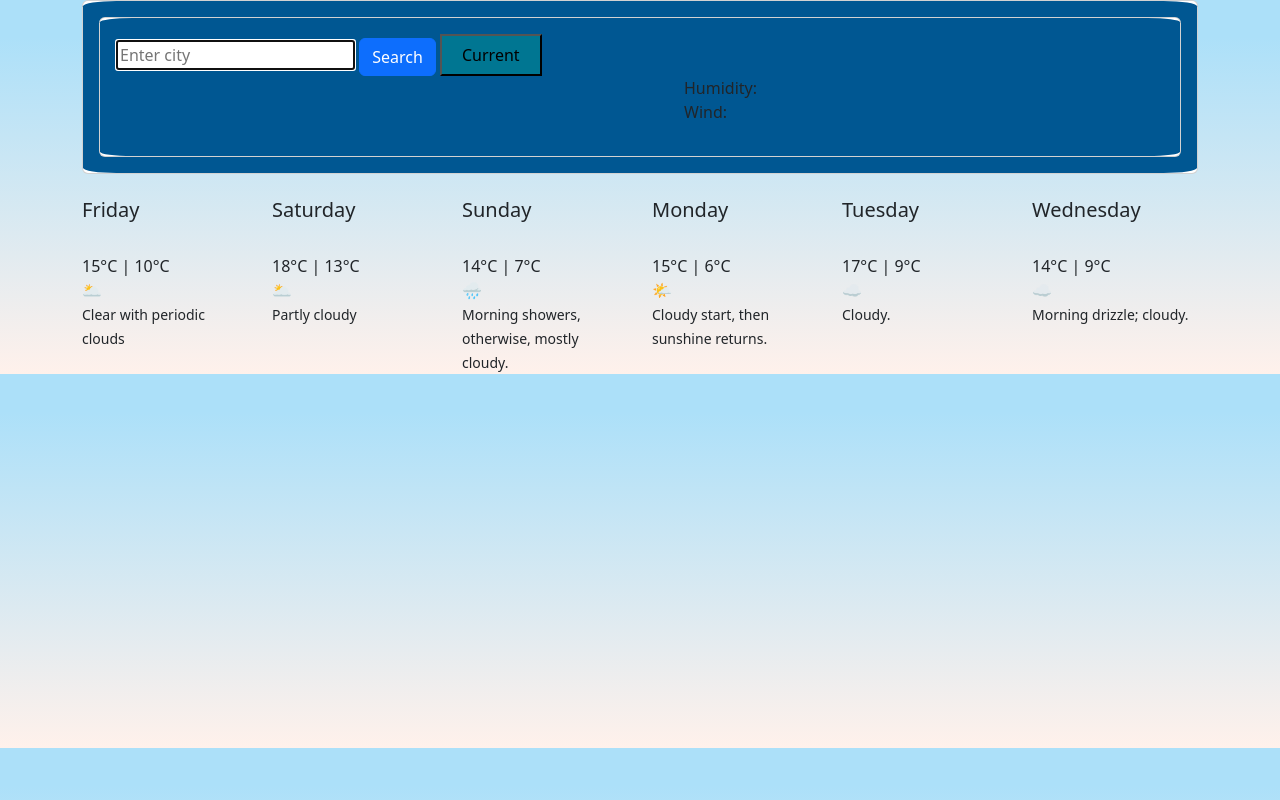
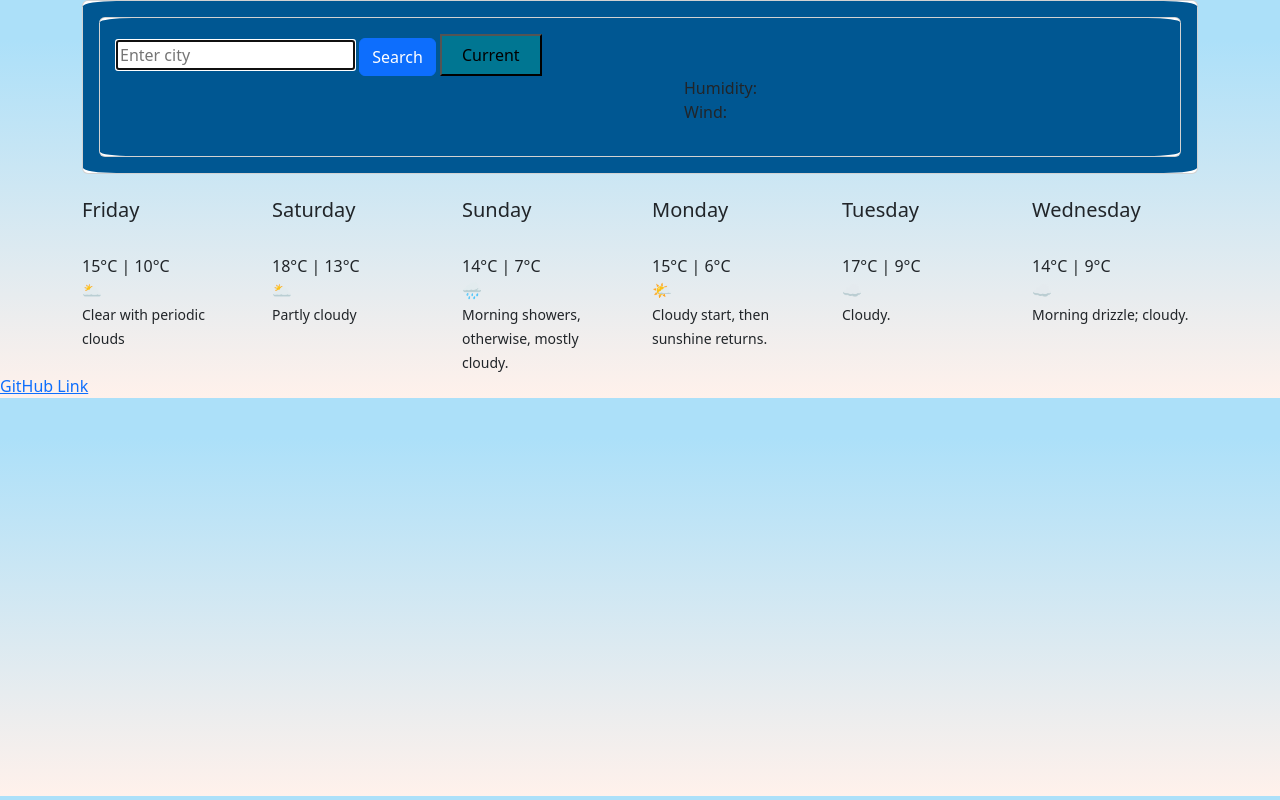
Before and after one commit to Nicole9410/PlusWeek6-Homework, a plain HTML site: page index.html in a window 1280 px wide. Drawn offline with nearby package versions, Linux system fonts and the light colour scheme.

Commit message:
Update index.html

```diff
--- a/index.html
+++ b/index.html
@@ -121,7 +121,7 @@
                 </div>
               </div>
        </div>
-       <a href="https://github.com/Nicole9410/PlusWeek6-Homework" target="_blank"></a>
+       <a href="https://github.com/Nicole9410/PlusWeek6-Homework" target="_blank"> GitHub Link </a>
        <script src="src/index.js"> </script>
 </body>
 </html>
```
